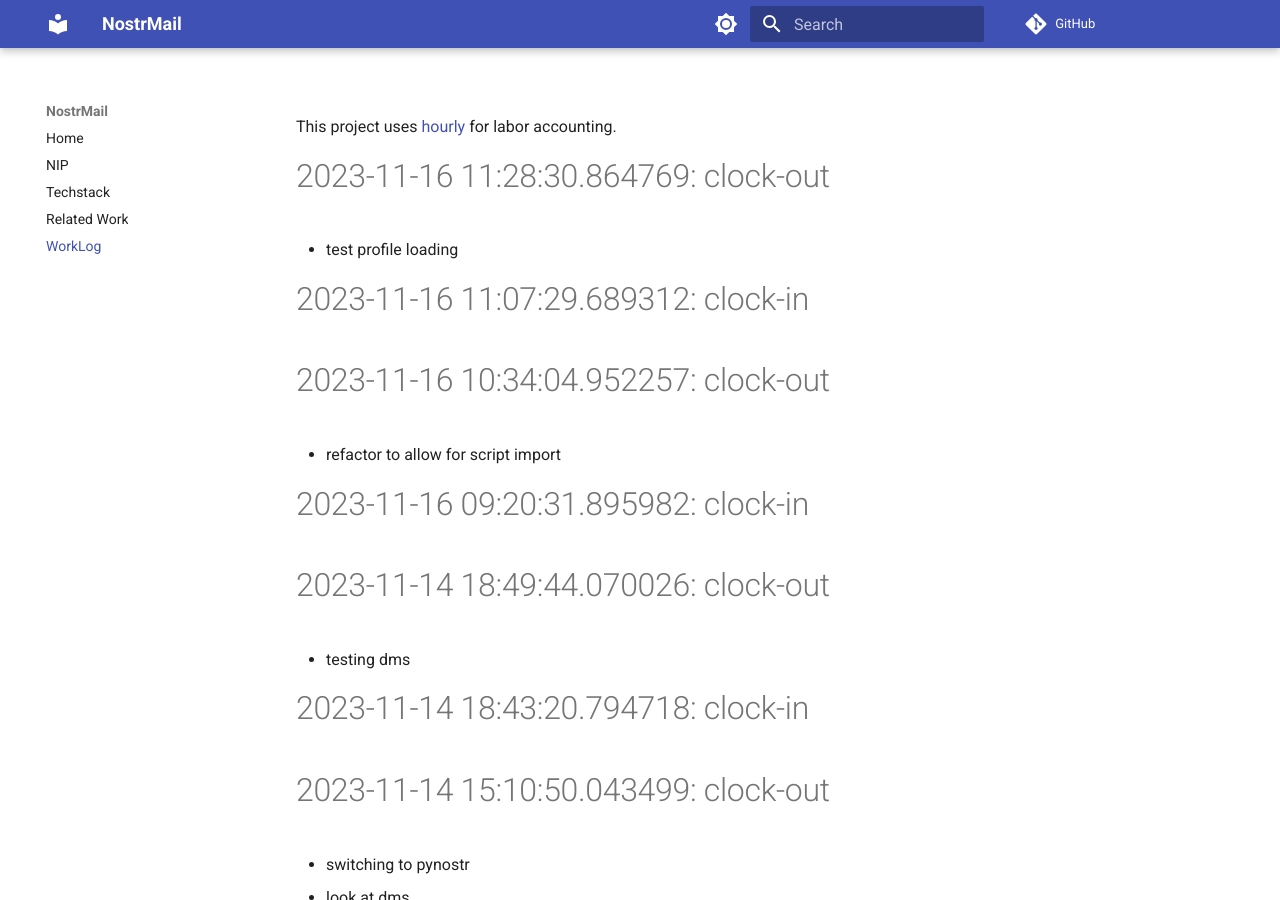
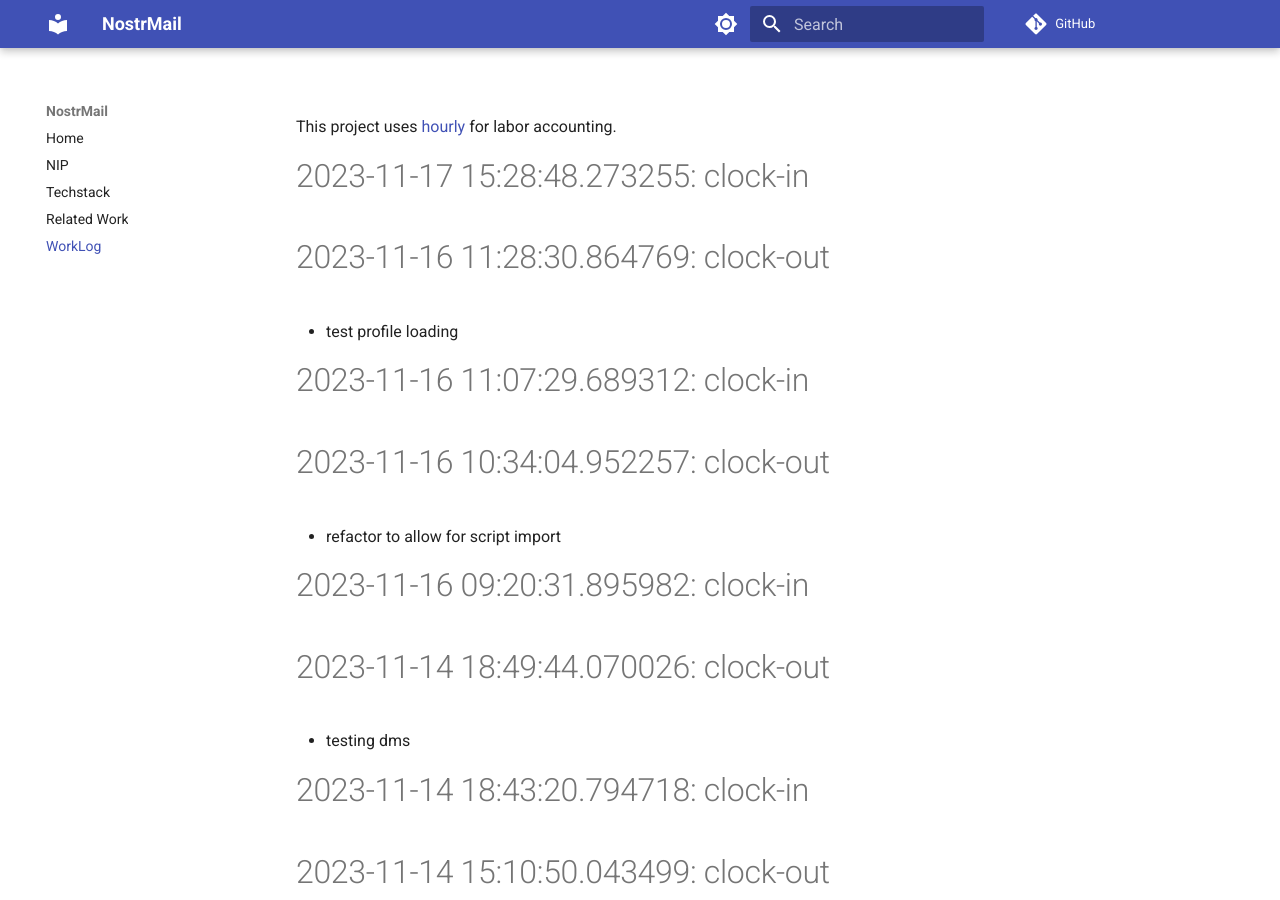
Before and after one commit to asherp/nostr-mail, an MkDocs documentation site: the page built from docs/WorkLog.md, in a window 1280 px wide and 900 px high. Built offline with MkDocs 1.6.1 and Material for MkDocs 9.7.7, drawn with Linux system fonts in a browser that asks for light colours; comment, search, counter and statistics services are not loaded.

Commit message:
clock-in

```diff
--- a/WorkLog.md
+++ b/WorkLog.md
@@ -1,3 +1,6 @@
+
+# 2023-11-17 15:28:48.273255: clock-in
+
 # 2023-11-16 11:28:30.864769: clock-out
 
 * test profile loading
```
